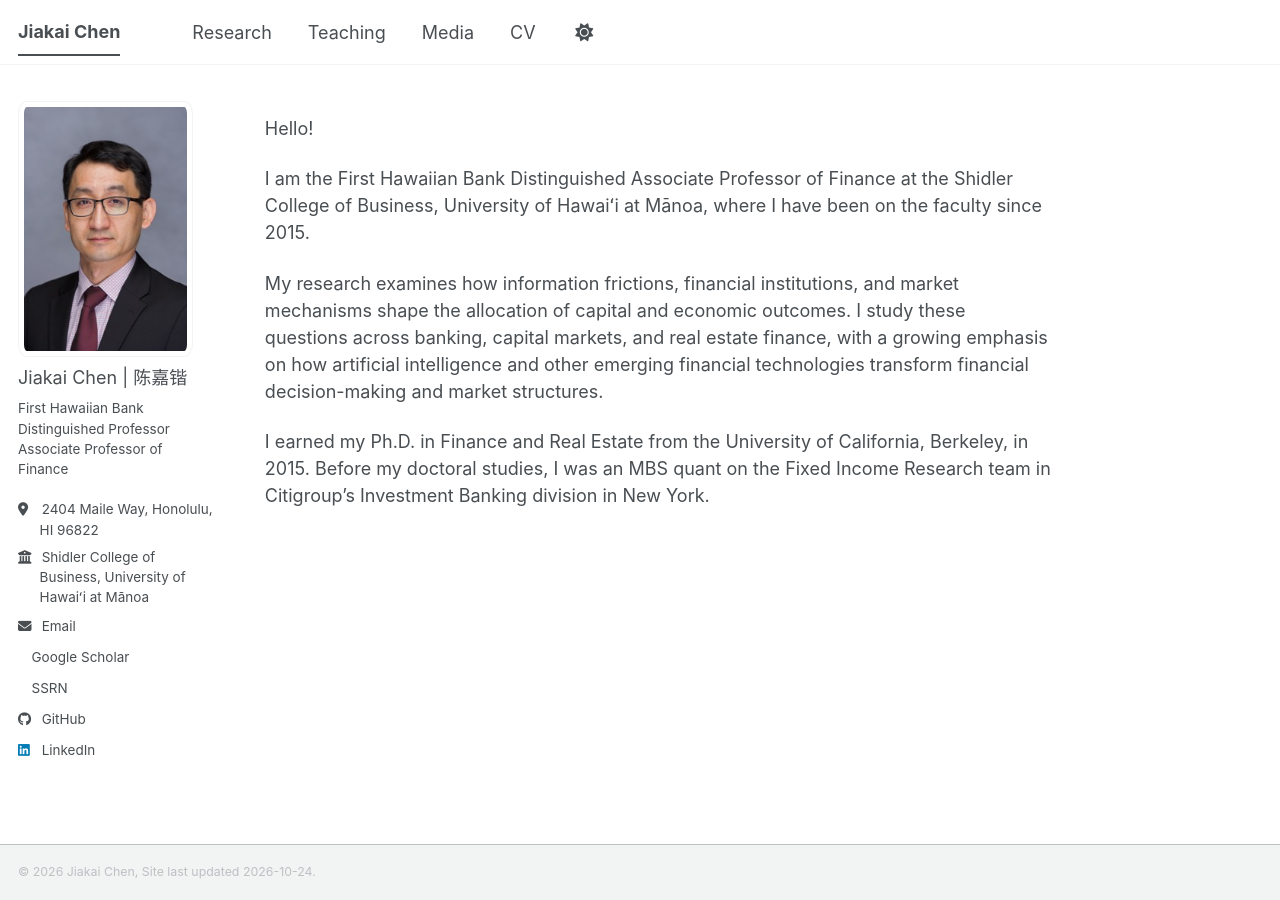
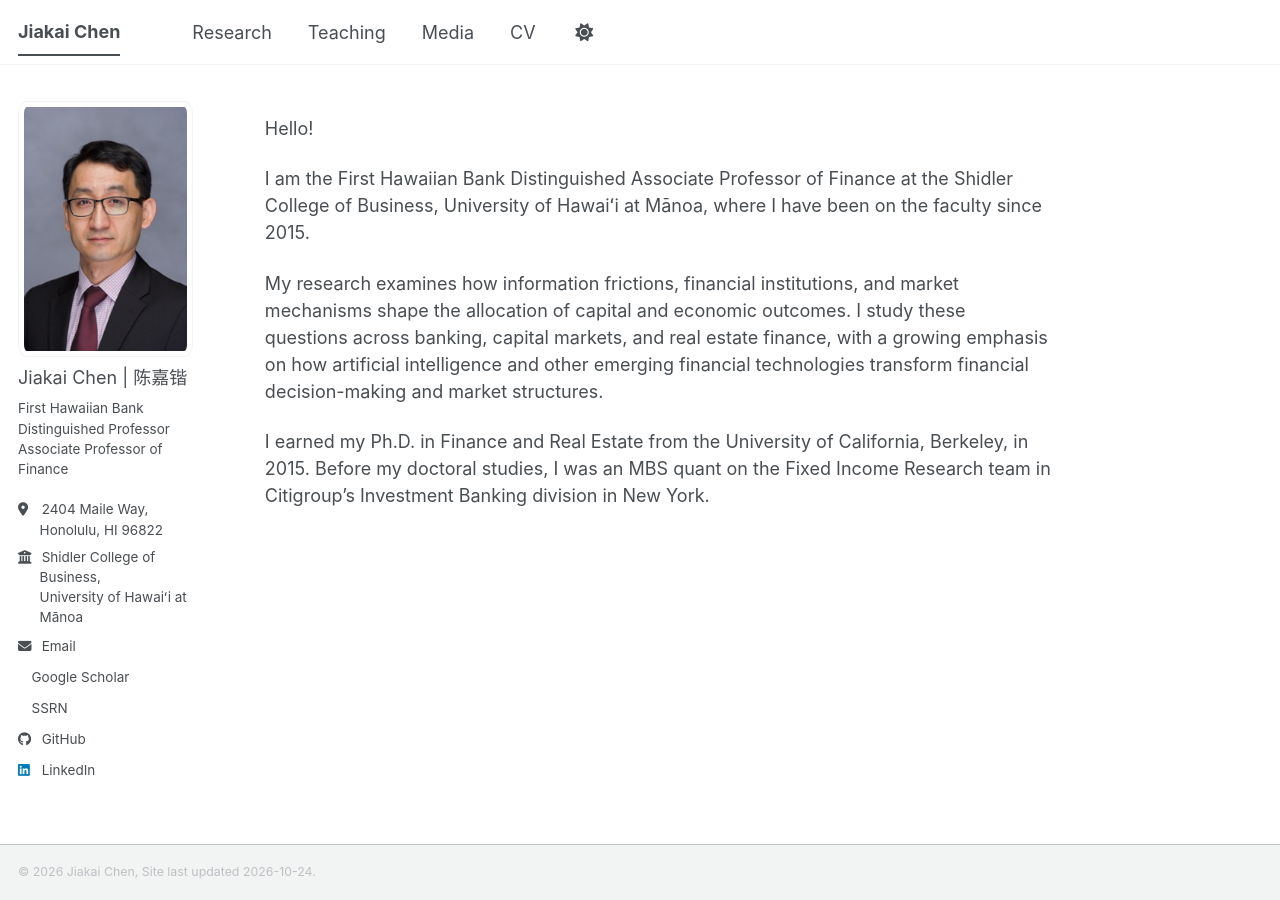
Before and after one commit to jiakaichen/jiakaichen.github.io, a Jekyll site: the page built from _pages/about.md, in a window 1280 px wide. Built offline with Jekyll 4.4.1, drawn with Linux system fonts in a browser that asks for light colours; a style sheet for code colours, icons or effects is not loaded.

Commit message:
Adjust line breaks.

```diff
--- a/_config.yml
+++ b/_config.yml
@@ -27,8 +27,8 @@ author:
   name             : "Jiakai Chen | 陈嘉锴"
   pronouns         : # example: "she/her"
   bio              : "First Hawaiian Bank Distinguished Professor<br>Associate Professor of Finance"
-  location         : "2404 Maile Way, Honolulu, HI 96822"
-  employer         : "Shidler College of Business, University of Hawaiʻi at Mānoa"
+  location         : "2404 Maile Way, <br>Honolulu, HI 96822"
+  employer         : "Shidler College of Business, <br>University of Hawaiʻi at Mānoa"
   uri              : # URL
   email            : "jiakaichen@hawaii.edu"
 
```
